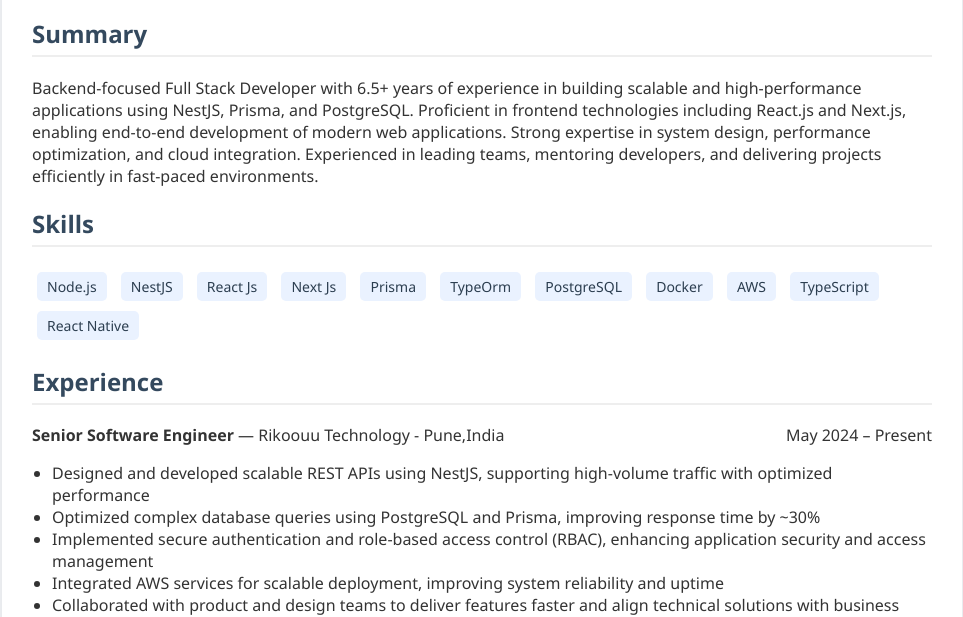
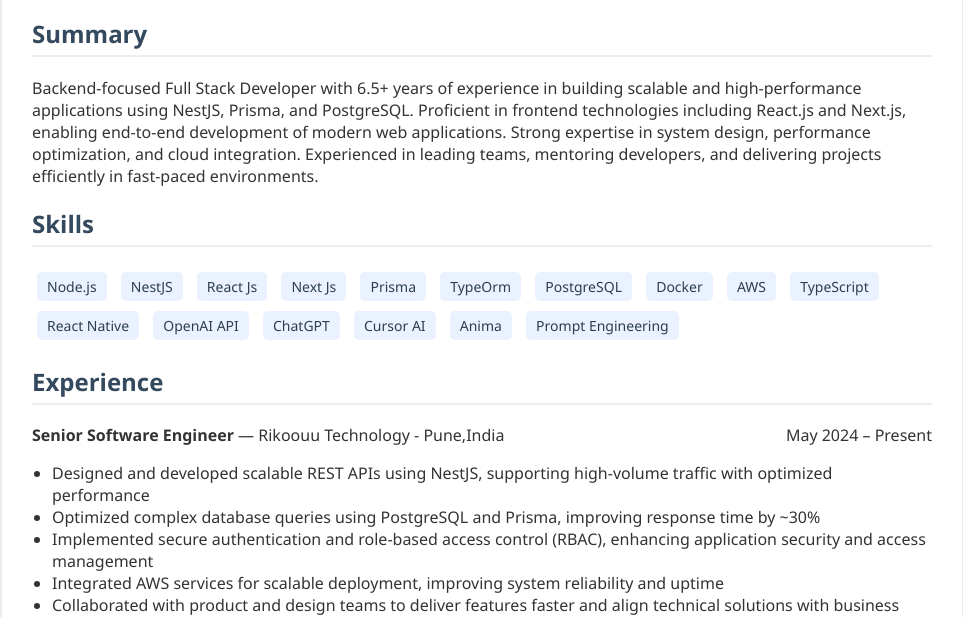
Before and after one commit to hemavardhan/hemavardhan.github.io, a plain HTML site: page index.html in a window 1280 px wide. Shown: the part 187-804 px from the top of the page, without its empty margins (158-1121 px from the left). Drawn offline with Linux system fonts and the light colour scheme.

Commit message:
Update index.html

```diff
--- a/index.html
+++ b/index.html
@@ -120,6 +120,14 @@
         <span>AWS</span>
         <span>TypeScript</span>
          <span>React Native</span>
+
+
+    <!-- AI Tools -->
+    <span>OpenAI API</span>
+    <span>ChatGPT</span>
+    <span>Cursor AI</span>
+    <span>Anima</span>
+    <span>Prompt Engineering</span>
     </div>
 
     <!-- EXPERIENCE -->
```
